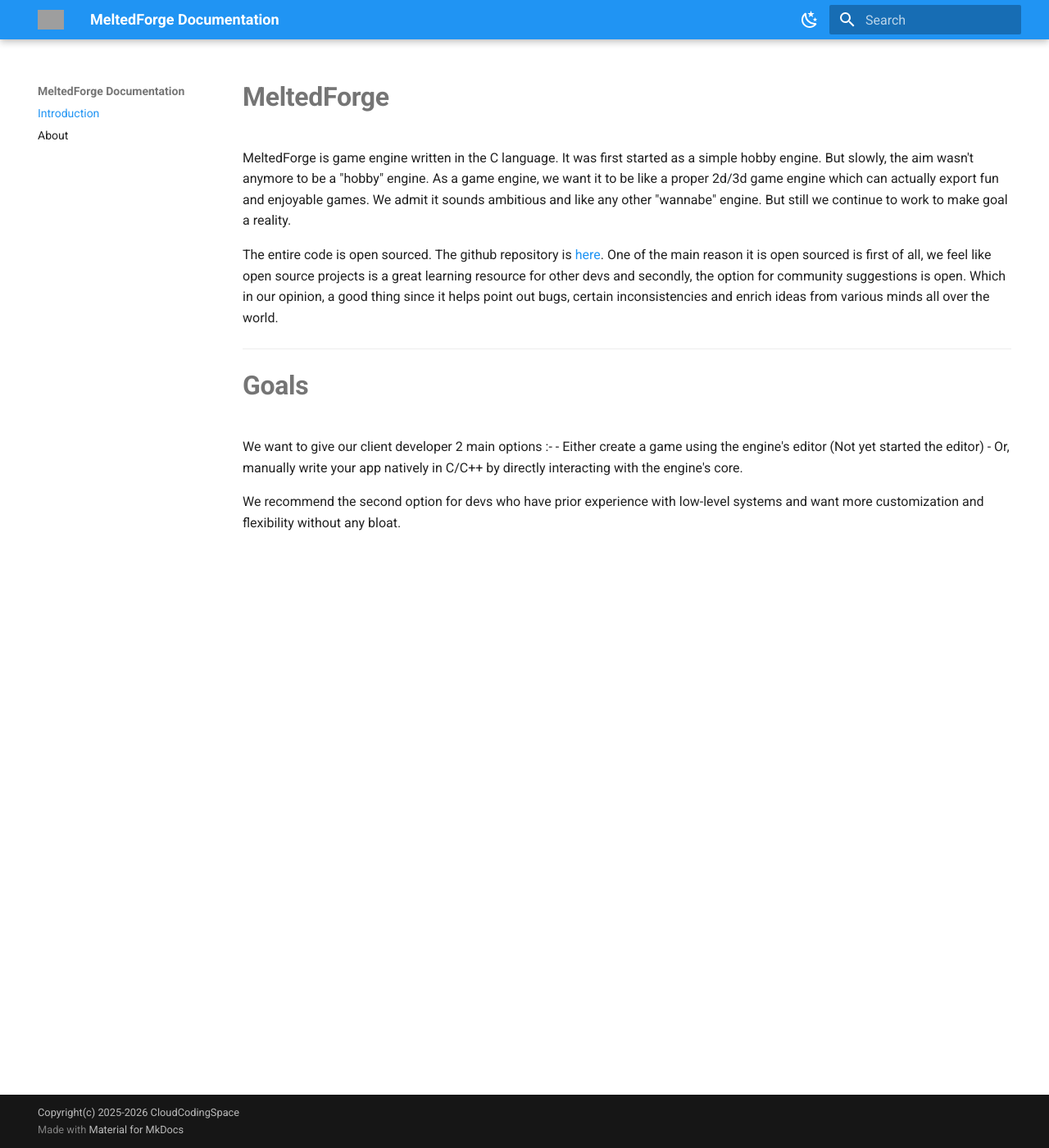
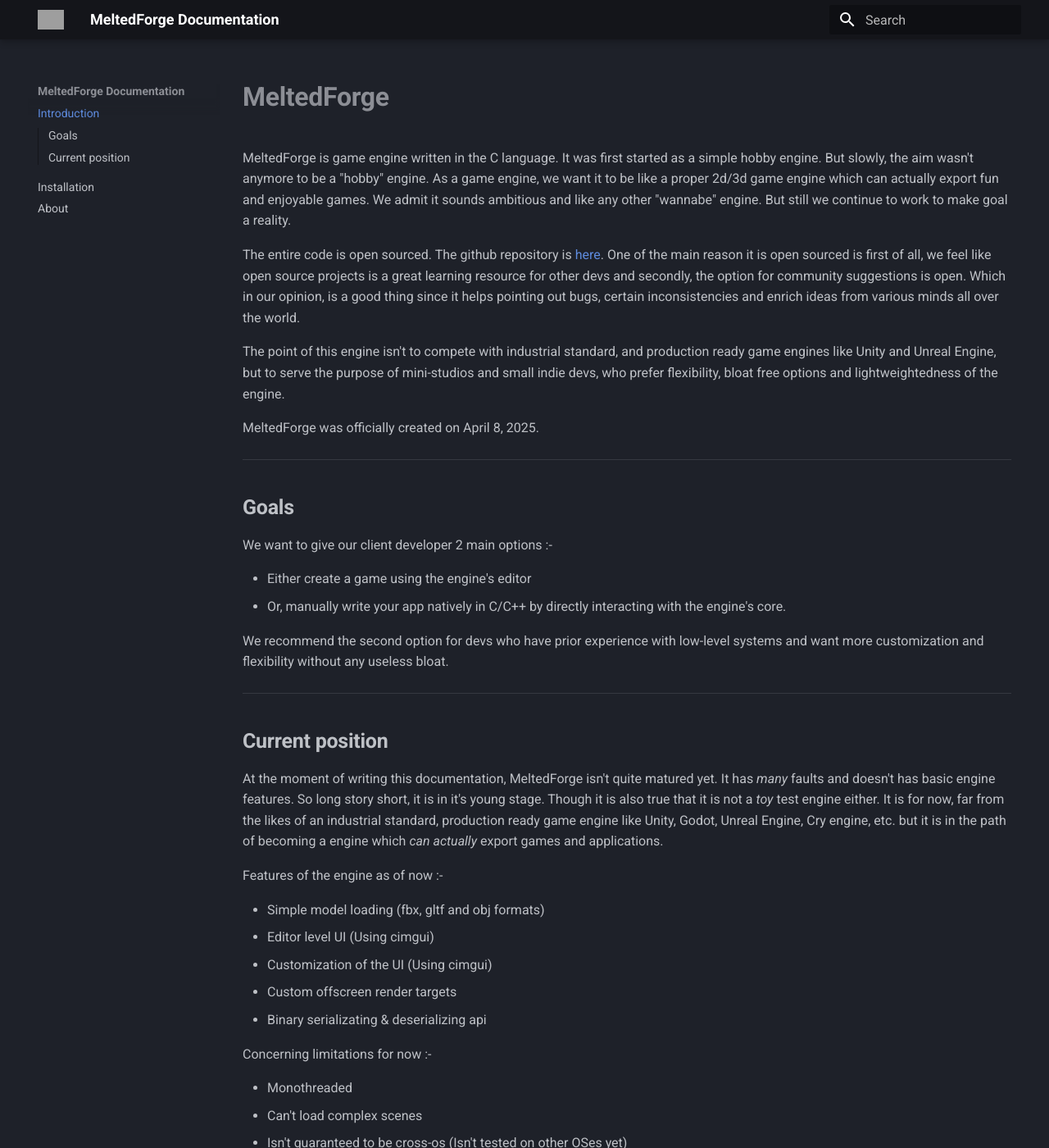
Before and after one commit to CloudCodingSpace/MFDocs, an MkDocs documentation site: the page built from docs/index.md, in a window 1280 px wide and 1400 px high. Shown: the whole window at 82% size. Built offline with MkDocs 1.6.1 and Material for MkDocs 9.7.7, drawn with Linux system fonts in a browser that asks for light colours; some of the changed text lies outside the part shown; grey boxes are pictures that could not be loaded.

Commit message:
Changes to the intro and some other minor stuff

```diff
--- a/docs/index.md
+++ b/docs/index.md
@@ -8,15 +8,50 @@ goal a reality.
 
 The entire code is open sourced. The github repository is [here](https://github.com/CloudCodingSpace/MeltedForge).
 One of the main reason it is open sourced is first of all, we feel like open source projects is a great learning resource
-for other devs and secondly, the option for community suggestions is open. Which in our opinion, a good thing since
-it helps point out bugs, certain inconsistencies and enrich ideas from various minds all over the world.
+for other devs and secondly, the option for community suggestions is open. Which in our opinion, is a good thing since
+it helps pointing out bugs, certain inconsistencies and enrich ideas from various minds all over the world.
+
+The point of this engine isn't to compete with industrial standard, and production ready game engines like
+Unity and Unreal Engine, but to serve the purpose of mini-studios and small indie devs, who prefer flexibility,
+bloat free options and lightweightedness of the engine.
+
+MeltedForge was officially created on April 8, 2025.
 
 ---
 
-# **Goals**
+## **Goals**
+
 We want to give our client developer 2 main options :-
- - Either create a game using the engine's editor (Not yet started the editor)
+
+ - Either create a game using the engine's editor
  - Or, manually write your app natively in C/C++ by directly interacting with the engine's core.
 
 We recommend the second option for devs who have prior experience with low-level systems
-and want more customization and flexibility without any bloat.
+and want more customization and flexibility without any useless bloat.
+
+---
+
+## **Current position**
+
+At the moment of writing this documentation, MeltedForge isn't quite matured yet. It has *many* faults and doesn't
+has basic engine features. So long story short, it is in it's young stage. Though it is also true that it is not a *toy*
+test engine either. It is for now, far from the likes of an industrial standard, production ready game
+engine like Unity, Godot, Unreal Engine, Cry engine, etc. but it is in the path of becoming a engine which *can actually* export
+games and applications.
+
+Features of the engine as of now :-
+
+ - Simple model loading (fbx, gltf and obj formats)
+ - Editor level UI (Using cimgui)
+ - Customization of the UI (Using cimgui)
+ - Custom offscreen render targets
+ - Binary serializating & deserializing api
+
+
+Concerning limitations for now :-
+
+ - Monothreaded
+ - Can't load complex scenes
+ - Isn't guaranteed to be cross-os (Isn't tested on other OSes yet)
+ - No proper material system
+ - No proper shader resource management
--- a/mkdocs.yml
+++ b/mkdocs.yml
@@ -15,20 +15,12 @@ theme:
     - navigation.instant.preview
     - navigation.tracking
     - toc.integrate
+    - navigation.footer
 
   palette:
-    - scheme: default
-      primary: blue
-      accent: amber
-      toggle:
-        icon: material/weather-night
-        name: Switch to dark theme
     - scheme: slate
       primary: black
       accent: deep-purple
-      toggle:
-        icon: material/weather-sunny
-        name: Switch to light theme
 
 plugins:
   - search:
@@ -49,6 +41,7 @@ markdown_extensions:
 
 nav:
   - Introduction: index.md
+  - Installation: installation.md
   - About: about.md
 
 copyright: Copyright(c) 2025-2026 CloudCodingSpace
```
Also changed, not shown: docs/installation.md (added, +13 -0 lines), docs/about.md (line endings or trailing spaces).
